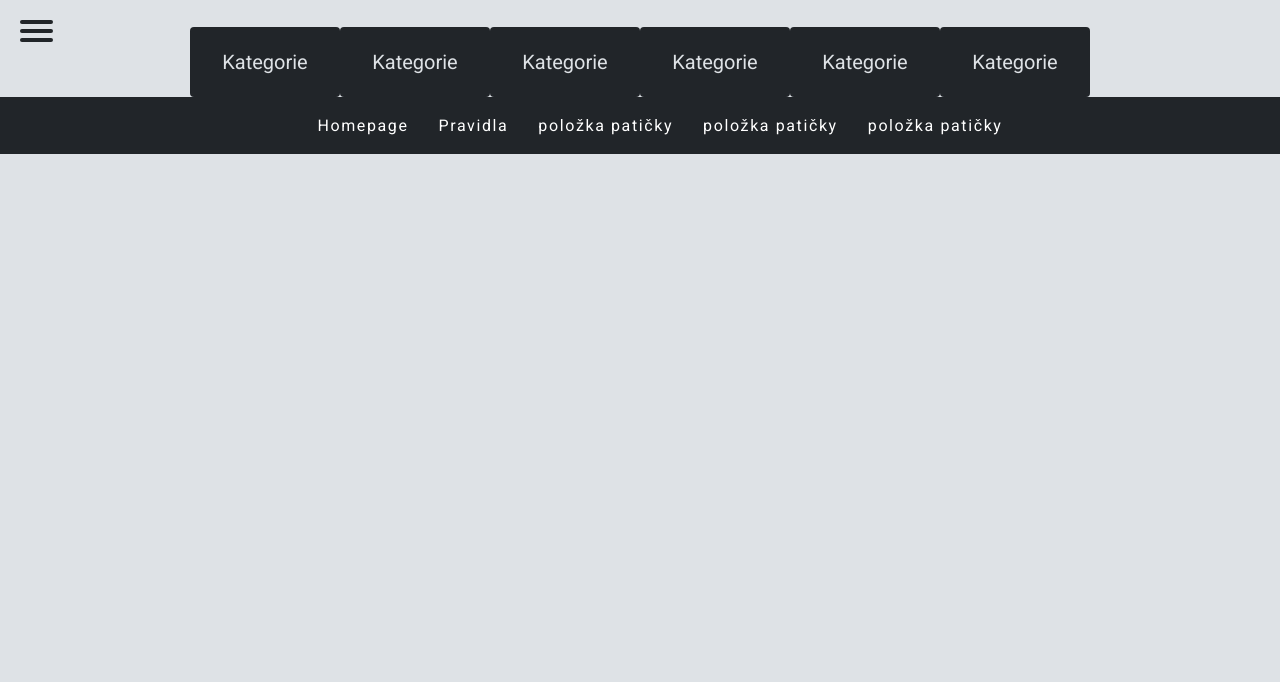
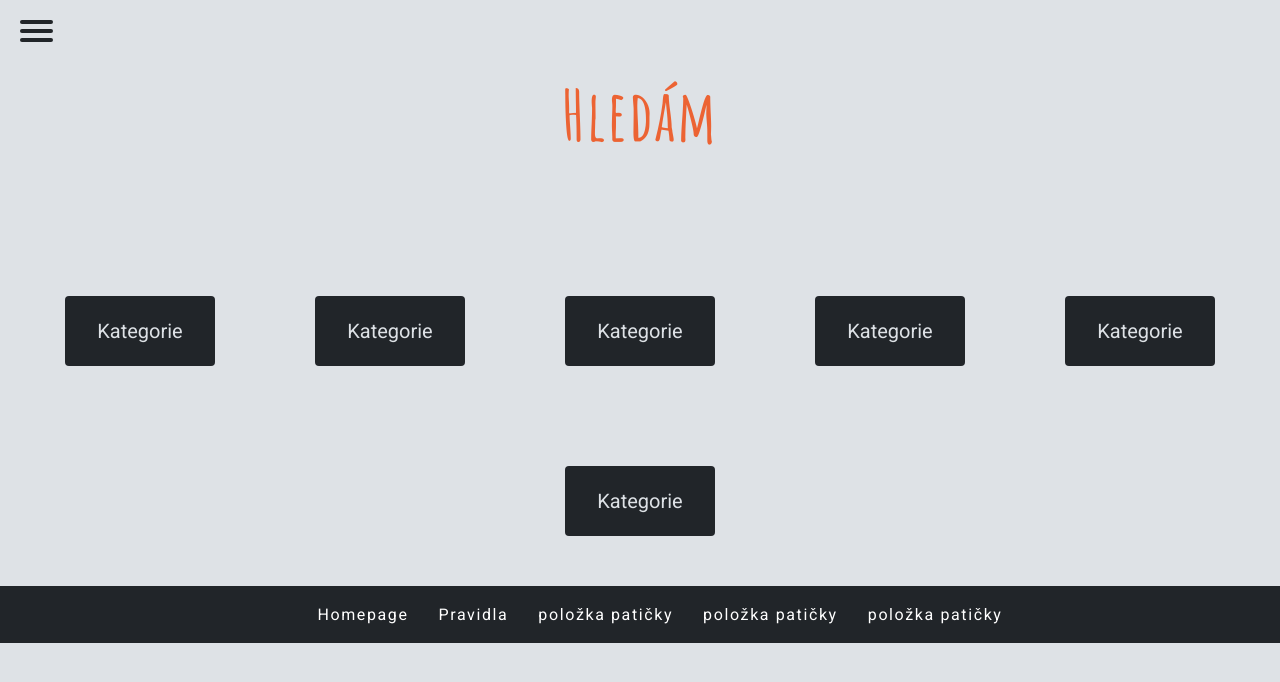
Before and after one commit to Fifine11a/SwapApp_JavaScript_prep, a plain HTML site: page demand.html in a window 1280 px wide. Drawn offline with Linux system fonts and the light colour scheme.

Commit message:
Rozvržení buttonů na demand stránce

```diff
--- a/demand.html
+++ b/demand.html
@@ -30,6 +30,9 @@
       </div>
     </nav>
     <div class="demandPage">
+      <div class="header">
+        <h1>Hledám</h1>
+      </div>
         <div class="searchCategoryBtn">
           <button class="searchCategoryBtn1">Kategorie</button>
           <button class="searchCategoryBtn2">Kategorie</button>
@@ -37,6 +40,7 @@
           <button class="searchCategoryBtn4">Kategorie</button>
           <button class="searchCategoryBtn5">Kategorie</button>
           <button class="searchCategoryBtn6">Kategorie</button>
+        </div>
     </div>
     </div>
     <div class="footer">
--- a/styles.css
+++ b/styles.css
@@ -273,9 +273,8 @@
     margin: 80px;
     margin-bottom: 120px;
   }
-
+}
 /* konec header */
-
 
 /* footer */
 .footer_list {
@@ -389,7 +388,24 @@
 
 .searchCategoryBtn {
   display: flex;
-  justify-content: center;
+  flex-direction: column;
+  align-items: center;
+}
+
+@media screen and (min-width: 500px) {
+  .searchCategoryBtn {
+    flex-direction: row;
+    flex-wrap: wrap;
+    justify-content: center;
+  }
+
+  .searchCategoryBtn button {
+    margin: 50px;
+  }
+}
+
+.searchCategoryBtn button {
+  margin-bottom: 50px;
 }
 
 .mainPageBtn button,
@@ -404,3 +420,7 @@
   position: absolute;
   bottom: 0;
 }
+
+/* demand */
+
+/* konec demand */
```
Lines whose indentation alone changed are shown as unchanged.
